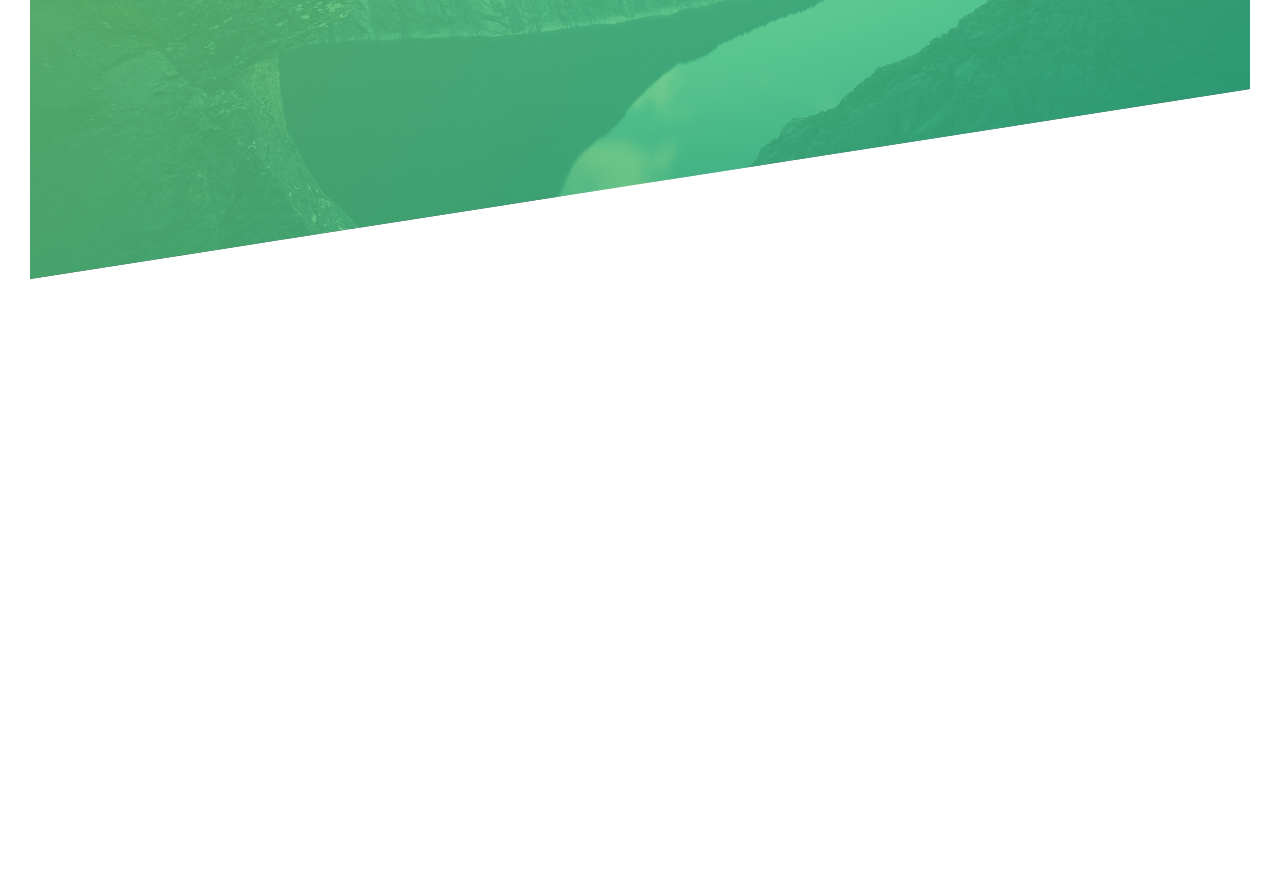
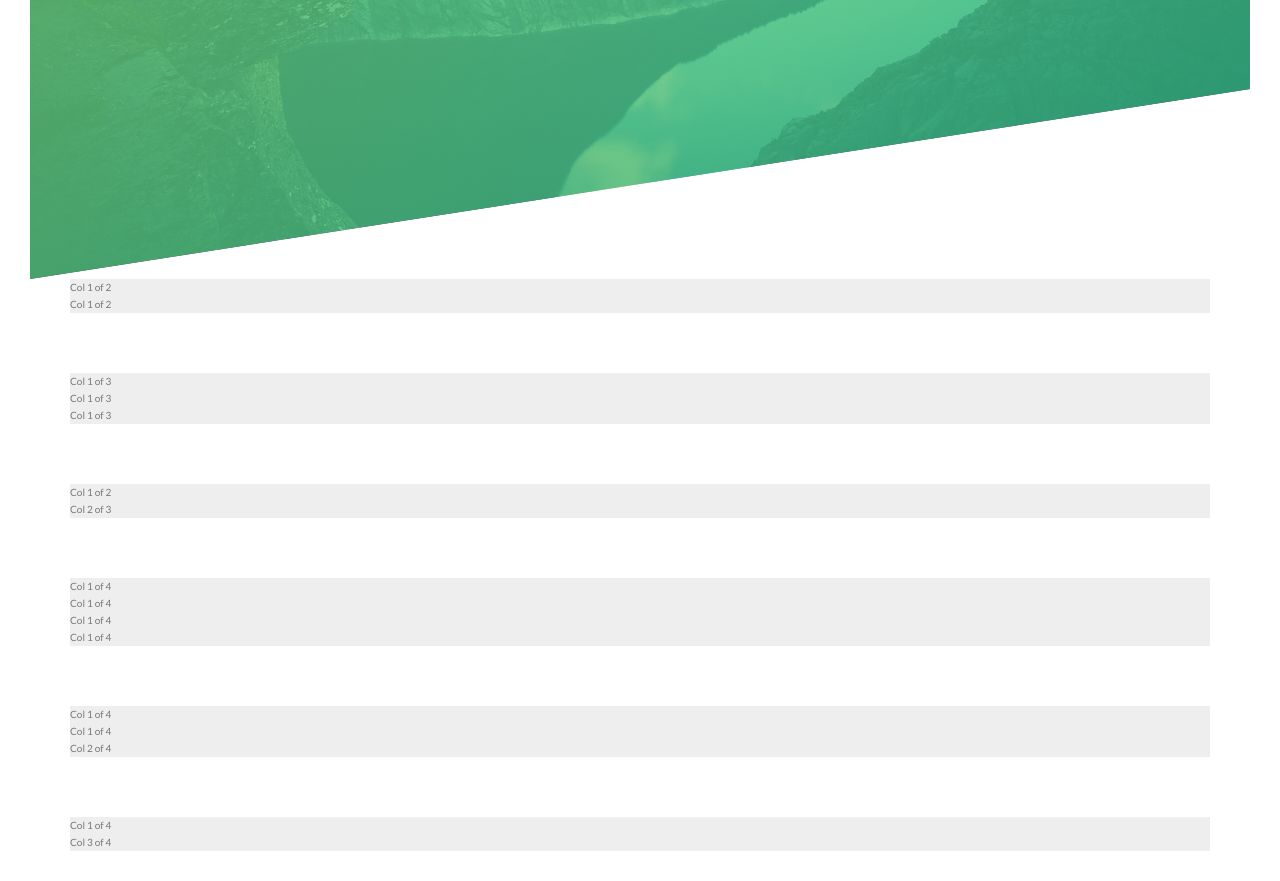
Before and after one commit to toddnguyen47/advanced-css-course, a website: page Natours/starter/index.html in a window 1280 px wide. Shown: the part 511-1392 px from the top of the page. Before the commit the page ends 820 px from the top, so only its background shows below. Drawn offline with Linux system fonts and the light colour scheme.

Commit message:
WIP: Design grid using `float` layout

```diff
--- a/Natours/starter/index.html
+++ b/Natours/starter/index.html
@@ -27,5 +27,72 @@
         <a href="#" class="btn btn--white btn--animated">Discover our tours</a>
       </div>
     </header>
+
+    <section class="grid-test">
+      <div class="row">
+        <div class="col-1-of-2">
+          Col 1 of 2
+        </div>
+        <div class="col-1-of-2">
+          Col 1 of 2
+        </div>
+      </div>
+
+      <div class="row">
+        <div class="col-1-of-3">
+          Col 1 of 3
+        </div>
+        <div class="col-1-of-3">
+          Col 1 of 3
+        </div>
+        <div class="col-1-of-3">
+          Col 1 of 3
+        </div>
+      </div>
+
+      <div class="row">
+        <div class="col-1-of-3">
+          Col 1 of 2
+        </div>
+        <div class="col-2-of-3">
+          Col 2 of 3
+        </div>
+      </div>
+
+      <div class="row">
+        <div class="col-1-of-4">
+          Col 1 of 4
+        </div>
+        <div class="col-1-of-4">
+          Col 1 of 4
+        </div>
+        <div class="col-1-of-4">
+          Col 1 of 4
+        </div>
+        <div class="col-1-of-4">
+          Col 1 of 4
+        </div>
+      </div>
+
+      <div class="row">
+        <div class="col-1-of-4">
+          Col 1 of 4
+        </div>
+        <div class="col-1-of-4">
+          Col 1 of 4
+        </div>
+        <div class="col-2-of-4">
+          Col 2 of 4
+        </div>
+      </div>
+
+      <div class="row">
+        <div class="col-1-of-4">
+          Col 1 of 4
+        </div>
+        <div class="col-3-of-4">
+          Col 3 of 4
+        </div>
+    </section>
   </body>
 </html>
--- a/Natours/starter/sass/abstract/_mixins.scss
+++ b/Natours/starter/sass/abstract/_mixins.scss
@@ -0,0 +1,9 @@
+@mixin clearfix {
+  // Clear the floats
+  &::after {
+    content: "";
+    display: table;
+    // Clear both float left and float right
+    clear: both;
+  }
+}
--- a/Natours/starter/sass/abstract/_variables.scss
+++ b/Natours/starter/sass/abstract/_variables.scss
@@ -4,3 +4,7 @@ $color-primary-dark: #28b485;
 $color-gray-dark: #777;
 $color-gray-white: #fff;
 $color-black: #000;
+
+$grid-width: 114rem; // 1140px is the default nowadays
+$grid-gutter-vertical: 8rem;
+$grid-gutter-horizontal: 6rem;
--- /dev/null
+++ b/Natours/starter/sass/layout/_grid.scss
@@ -0,0 +1,37 @@
+@include clearfix;
+
+.row {
+  // Use max-width so that if the viewport is smaller than 114rem (1140px),
+  // then the row will fill 100% of the available space
+  max-width: $grid-width;
+
+  background-color: #eee;
+  margin: 0 auto; // center a block element inside another element
+
+  &:not(:last-child) {
+    margin-bottom: $grid-gutter-horizontal;
+  }
+
+  // Attribute selector
+  // `^` allows us to select only the strings that start with col-
+  [class ^= "col-"]
+
+
+  .col-1-of-2 {
+    // Can mix units in native calc function
+    // To use a SCSS var in native CSS, use `#{}`
+    width: calc((100% - #{$grid-gutter-horizontal}) / 2.0);
+    background-color: orangered;
+    // Always float to the left for Grid elements
+    float: left;
+
+    &:not(:last-child) {
+      margin-right: $grid-gutter-horizontal;
+    }
+  }
+
+
+  .col-1-of-3 {
+    width: calc((100% - 2 * #{$grid-gutter-horizontal}) / 3);
+  }
+}
--- a/Natours/starter/sass/main.scss
+++ b/Natours/starter/sass/main.scss
@@ -12,5 +12,6 @@
 @import "components/button";
 
 @import "layout/header";
+@import "layout/grid";
 
 @import "pages/home";
```
Also changed, not shown: Natours/starter/css/style.css.
